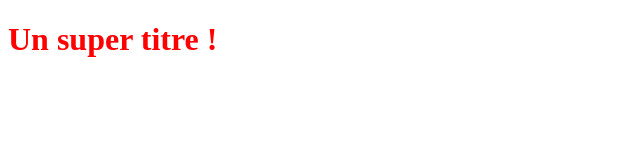
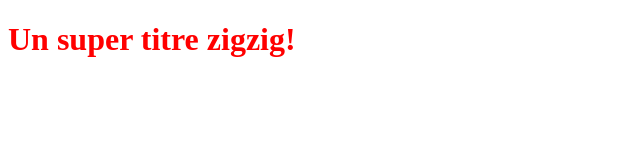
Before and after one commit to coocoocom/OpenclassroomsProject, a plain HTML site: page index.html in a window 1280 px wide. Shown: the whole page, without its empty margins (0-640 px from the left). Drawn offline with Linux system fonts and the light colour scheme.

Commit message:
Update index.html

```diff
--- a/index.html
+++ b/index.html
@@ -5,6 +5,6 @@
    <link rel="stylesheet" type="text/css" href="styles.css">
 </head>
 <body>
-   <h1>Un super titre !</h1>
+   <h1>Un super titre zigzig!</h1>
 </body>
 </html>
```
